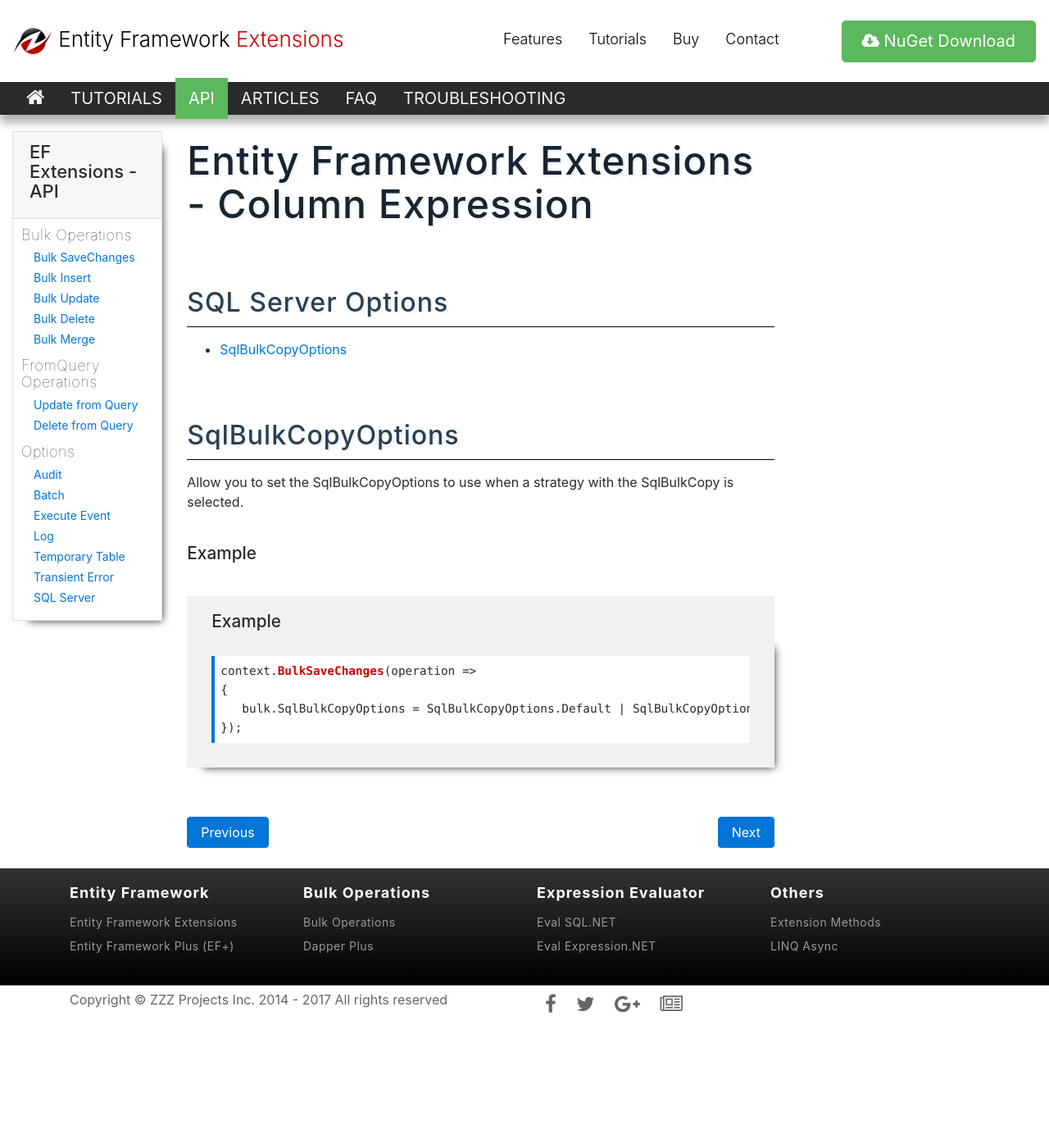
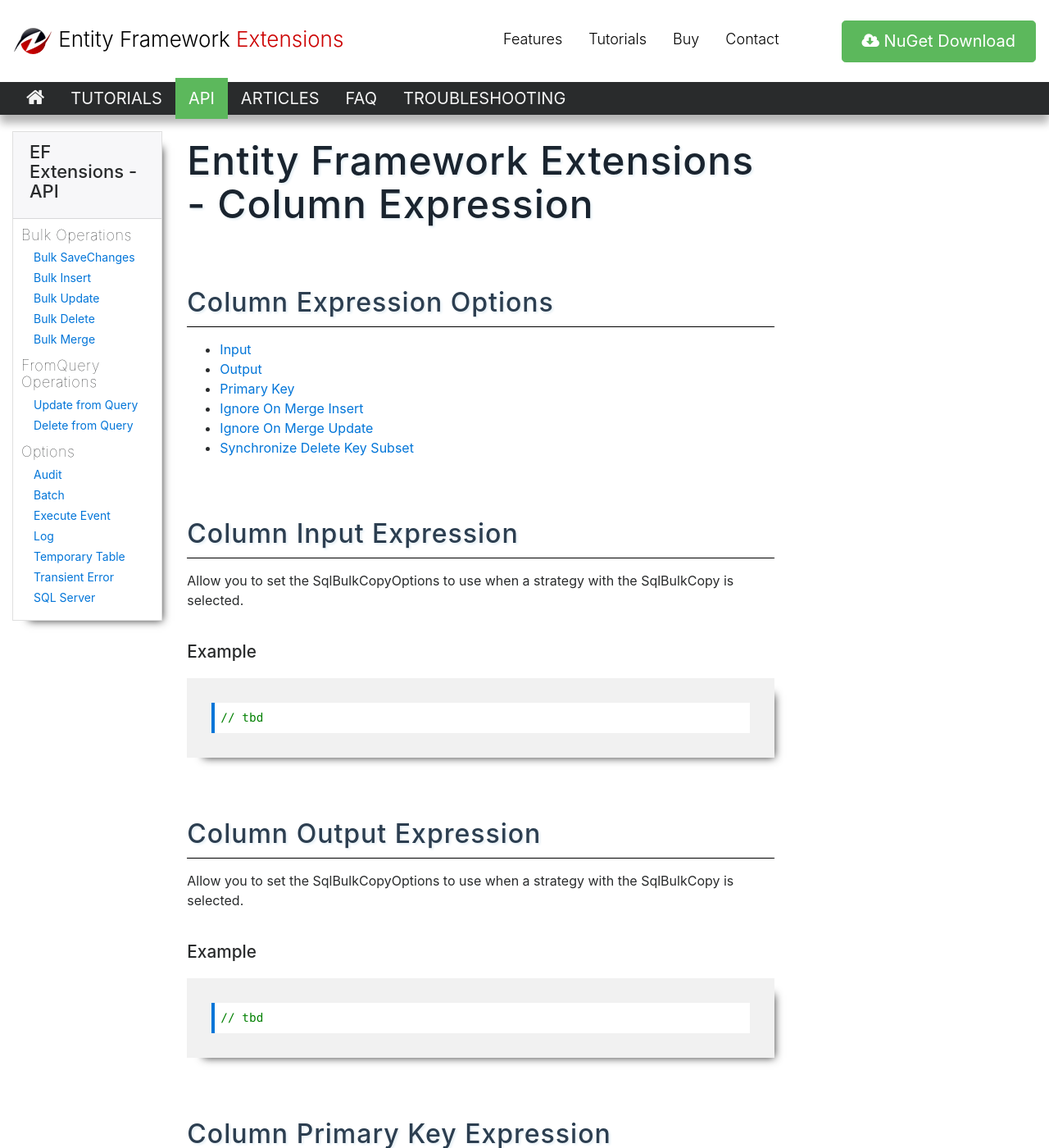
Before and after one commit to zzzprojects/EntityFramework-Extensions, a Jekyll site: the page built from docs/pages/api/options-column-expression.md, in a window 1280 px wide and 1400 px high. Shown: the whole window at 82% size. Built offline with Jekyll 4.4.1, drawn with Linux system fonts in a browser that asks for light colours; nearby versions of some CDN libraries; some of the changed text lies outside the part shown.

Commit message:
Update options-column-expression.md

```diff
--- a/docs/pages/api/options-column-expression.md
+++ b/docs/pages/api/options-column-expression.md
@@ -5,17 +5,59 @@ permalink: column-expression
 ---
 
 {% include template-h1.html %}
-## SQL Server Options
-- [SqlBulkCopyOptions](#sqlbulkcopyoptions)
+## Column Expression Options
+- [Input](#column-input-expression)
+- [Output](#column-output-expression)
+- [Primary Key](#column-primary-key-expression)
+- [Ignore On Merge Insert](#ignore-on-merge-insert-expression)
+- [Ignore On Merge Update](#ignore-on-merge-update-expression)
+- [Synchronize Delete Key Subset](#column-synchronize-delete-key-subset-expression)
 
-## SqlBulkCopyOptions
+
+## Column Input Expression
 Allow you to set the SqlBulkCopyOptions to use when a strategy with the SqlBulkCopy is selected.
 
 ### Example
-{% include template-example.html %}
 {% highlight csharp %}
-context.BulkSaveChanges(operation =>
-{
-   bulk.SqlBulkCopyOptions = SqlBulkCopyOptions.Default | SqlBulkCopyOptions.TableLock;
-});
+// tbd
 {% endhighlight %}
+
+## Column Output Expression
+Allow you to set the SqlBulkCopyOptions to use when a strategy with the SqlBulkCopy is selected.
+
+### Example
+{% highlight csharp %}
+// tbd
+{% endhighlight %}
+
+## Column Primary Key Expression
+Allow you to set the SqlBulkCopyOptions to use when a strategy with the SqlBulkCopy is selected.
+
+### Example
+{% highlight csharp %}
+// tbd
+{% endhighlight %}
+
+## Ignore On Merge Insert Expression
+Allow you to set the SqlBulkCopyOptions to use when a strategy with the SqlBulkCopy is selected.
+
+### Example
+{% highlight csharp %}
+// tbd
+{% endhighlight %}
+
+## Ignore On Merge Update Expresssion
+Allow you to set the SqlBulkCopyOptions to use when a strategy with the SqlBulkCopy is selected.
+
+### Example
+{% highlight csharp %}
+// tbd
+{% endhighlight %}
+
+## Column Synchronize Delete Key Subset Expression
+Allow you to set the SqlBulkCopyOptions to use when a strategy with the SqlBulkCopy is selected.
+
+### Example
+{% highlight csharp %}
+// tbd
+{% endhighlight %}
```
